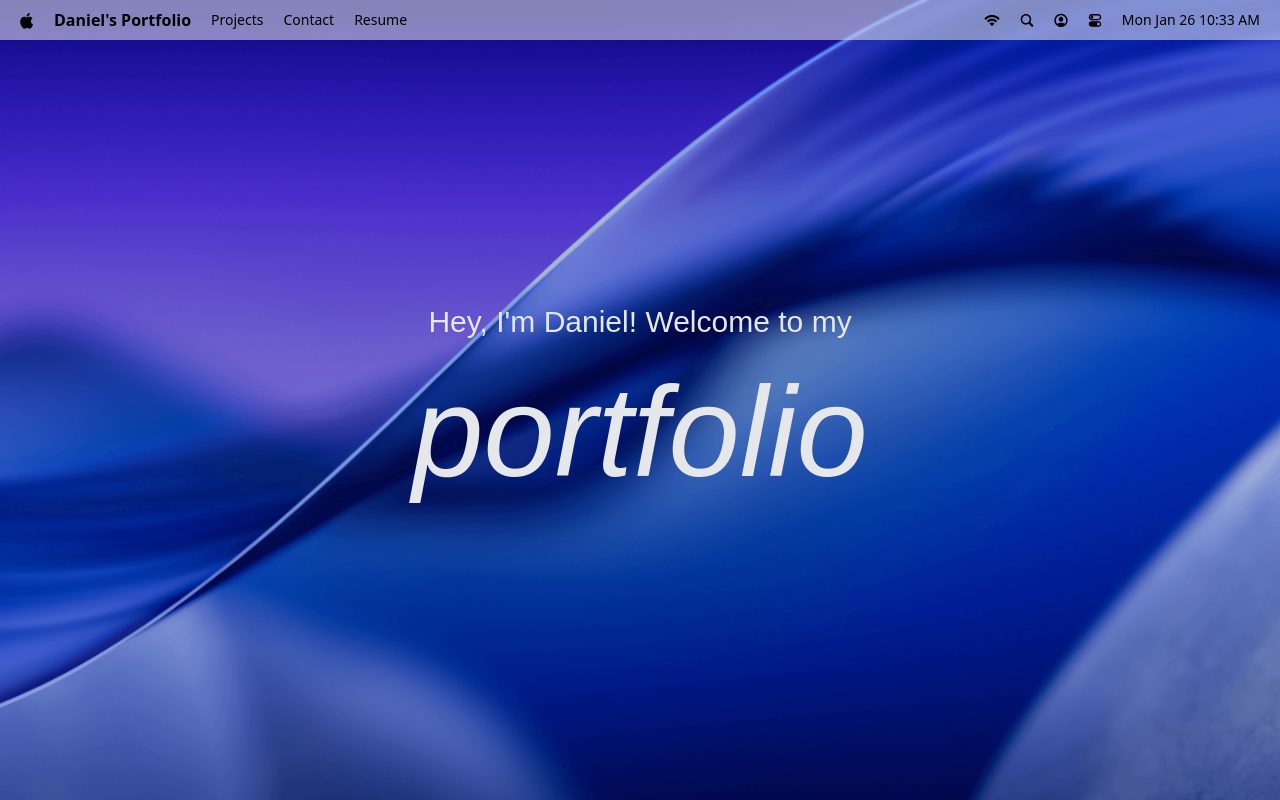
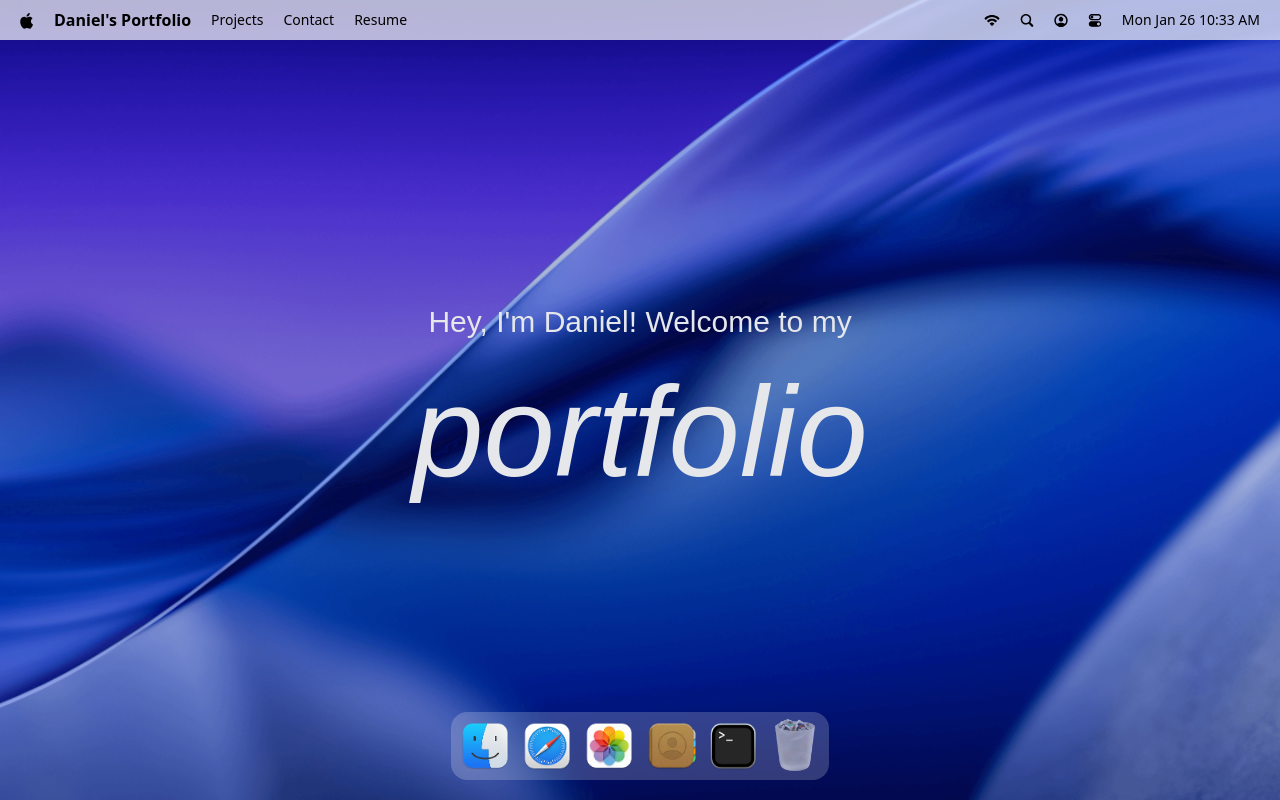
Before and after one commit to danielxnguyen5/danielxnguyen5.github.io, a React (Vite) app: page / in a window 1280 px wide. Built offline with nearby package versions, Linux system fonts and the light colour scheme; a web font is replaced by a local one.

Commit message:
implemented dock feature

```diff
--- a/package.json
+++ b/package.json
@@ -17,6 +17,7 @@
     "lucide-react": "^0.563.0",
     "react": "^19.2.0",
     "react-dom": "^19.2.0",
+    "react-tooltip": "^5.30.0",
     "tailwindcss": "^4.1.18"
   },
   "devDependencies": {
--- a/src/App.jsx
+++ b/src/App.jsx
@@ -1,11 +1,12 @@
 import React from 'react';
-import {Navbar, Welcome} from '#components';
+import {Navbar, Welcome, Dock} from '#components';
 
 const App = () => {
     return (
         <main>
             <Navbar />
             <Welcome />
+            <Dock />
         </main>
     )
 }
--- /dev/null
+++ b/src/components/Dock.jsx
@@ -0,0 +1,85 @@
+import React, {useRef} from 'react'
+import { dockApps} from "#constants/index.js";
+import { Tooltip } from "react-tooltip";
+import {useGSAP} from "@gsap/react";
+import gsap from "gsap";
+
+const Dock = () => {
+    const dockRef = useRef(null);
+
+    useGSAP(() => {
+        const dock = dockRef.current;
+        if (!dock) return;
+
+        const icons = dock.querySelectorAll(".dock-icon");
+        const animateIcons = (mouseX) => {
+            const { left } = dock.getBoundingClientRect();
+
+            icons.forEach((icon) => {
+                const { left: iconLeft, width } = icon.getBoundingClientRect();
+                const center = iconLeft - left + width / 2;
+                const distance = Math.abs(mouseX - center);
+                const intensity = Math.exp(-(distance ** 2.5) / 20000 );
+
+                gsap.to(icon, {
+                    scale: 1 + 0.25 * intensity,
+                    y: -15 * intensity,
+                    duration: 0.2,
+                    ease: "power1.out",
+                })
+            })
+        }
+        const handleMouseMove = (e) => {
+            const { left } = dock.getBoundingClientRect();
+            animateIcons(e.clientX - left);
+        };
+        const resetIcons = () =>
+            icons.forEach((icon) =>
+                gsap.to(icon, {
+                    scale: 1,
+                    y: 0,
+                    duration: 0.3,
+                    ease: "power1.out",
+                })
+            )
+        dock.addEventListener('mousemove', handleMouseMove)
+        dock.addEventListener('mouseleave', resetIcons)
+
+        return () => {
+            dock.removeEventListener('mousemove', handleMouseMove)
+            dock.removeEventListener('mouseleave', resetIcons)
+        }
+    }, []);
+
+    const toggleApp = (app) => {
+
+    }
+    return (
+        <section id="dock">
+            <div ref={dockRef} className="dock-container">
+                {dockApps.map(({ id, name, icon, canOpen}) => (
+                    <div key={id} className="relative flex justify-between">
+                        <button
+                            type="button"
+                            className="dock-icon"
+                            aria-label={name}
+                            data-tooltip-id="dock-tooltip"
+                            data-tooltip-content={name}
+                            data-tooltip-delay-show={150}
+                            disabled={!canOpen}
+                            onClick={() => toggleApp({ id, canOpen})}>
+                            <img
+                                src={`/images/${icon}`}
+                                alt={name}
+                                loading="lazy"
+                                className={canOpen ? " " : "opacity-60"}
+                            />
+                        </button>
+                    </div>
+                ))}
+                <Tooltip id="dock-tooltip" place="top" className="tooltip" />
+            </div>
+        </section>
+    )
+}
+export default Dock
--- a/src/components/Welcome.jsx
+++ b/src/components/Welcome.jsx
@@ -15,7 +15,7 @@
 };
 
 const  setupTextHover = (container, type) => {
-    if (!container) return;
+    if (!container) return () => {};
 
     const letter = container.querySelectorAll('span');
     const { min, max, default: base} = FONT_WEIGHTS[type]
--- a/src/components/index.js
+++ b/src/components/index.js
@@ -1,4 +1,5 @@
 import Navbar from '#components/Navbar.jsx';
 import Welcome from '#components/Welcome.jsx';
+import Dock from '#components/Dock.jsx';
 
-export { Navbar, Welcome };
+export { Navbar, Welcome, Dock };
--- a/src/index.css
+++ b/src/index.css
@@ -37,7 +37,8 @@
     }
 
     nav {
-        @apply flex justify-between items-center bg-white/50 backdrop-blur-3xl p-2 px-5 select-none;
+        /*@apply flex justify-between items-center bg-white/50 backdrop-blur-3xl p-2 px-5 select-none;*/
+        @apply flex justify-between items-center bg-white/70 backdrop-blur-3xl p-2 px-5 select-none;
 
         div {
             @apply flex items-center max-sm:w-full max-sm:justify-center gap-5;
```
Also changed, not shown: 1 other file (tests, documents, lock files or other folders).
